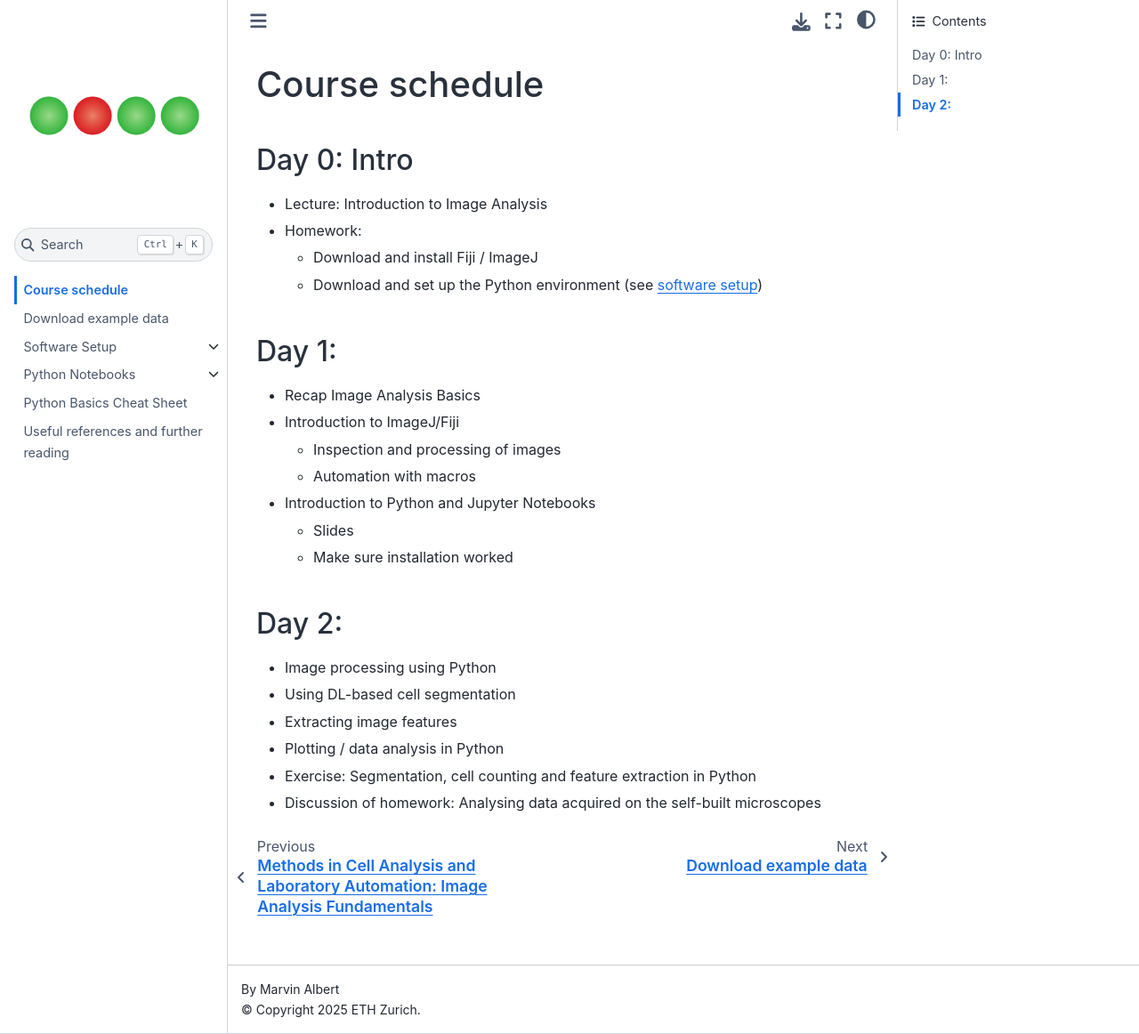
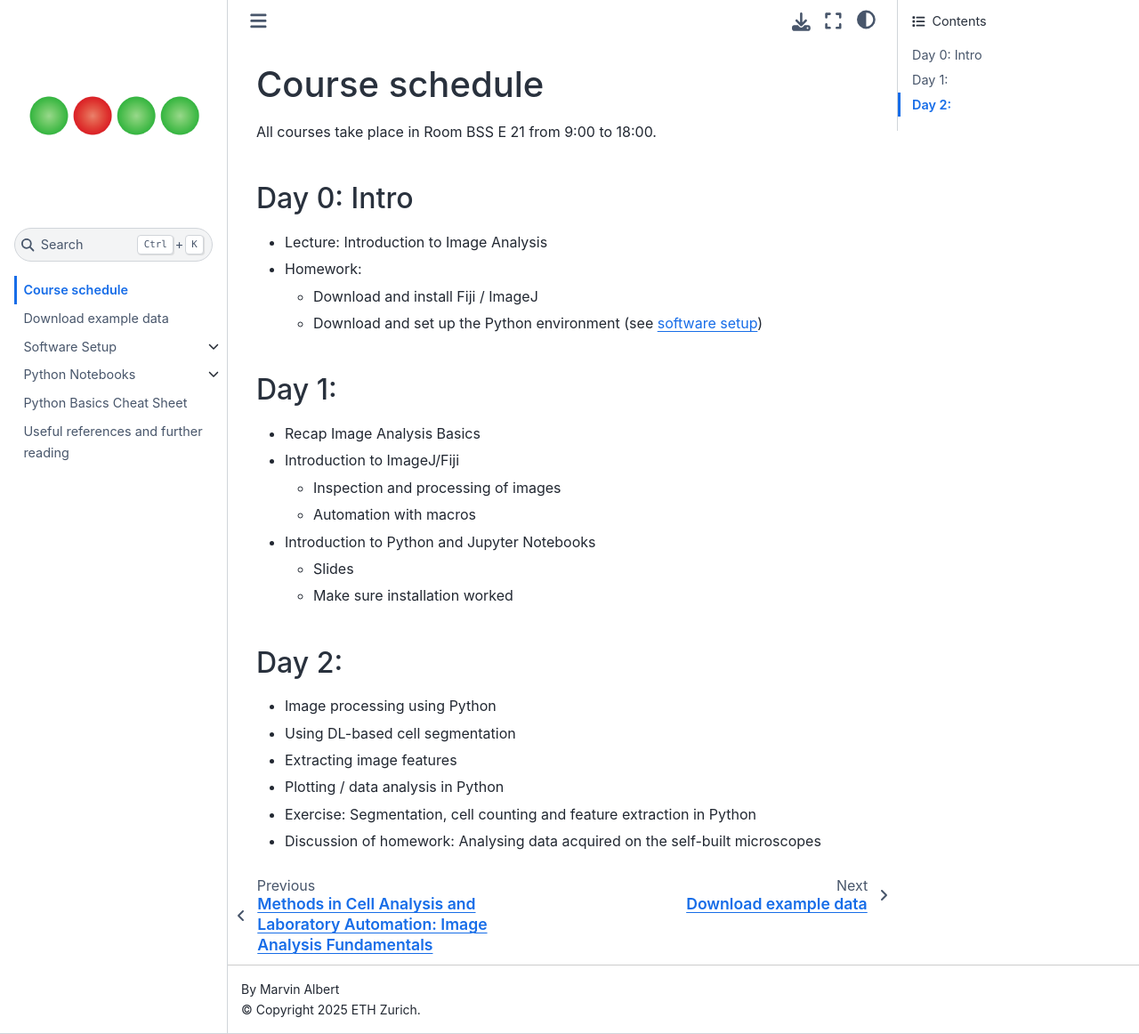
Before and after one commit to m-albert/scu_lab_course_ia, a Jupyter Book: the page built from book/course_schedule.md, in a window 1280 px wide and 1162 px high. Shown: the whole window at 89% size. Built offline with Jupyter Book 1.0.4 settings and Sphinx 7.4.7 and the Sphinx Book theme 1.1.4, drawn with Linux system fonts in a browser that asks for light colours; pages that are not in the unit, such as notebooks, are missing from menus.

Commit message:
Add room and time

```diff
--- a/book/course_schedule.md
+++ b/book/course_schedule.md
@@ -1,4 +1,6 @@
 # Course schedule
+
+All courses take place in Room BSS E 21 from 9:00 to 18:00.
 
 ## Day 0: Intro
 
```
